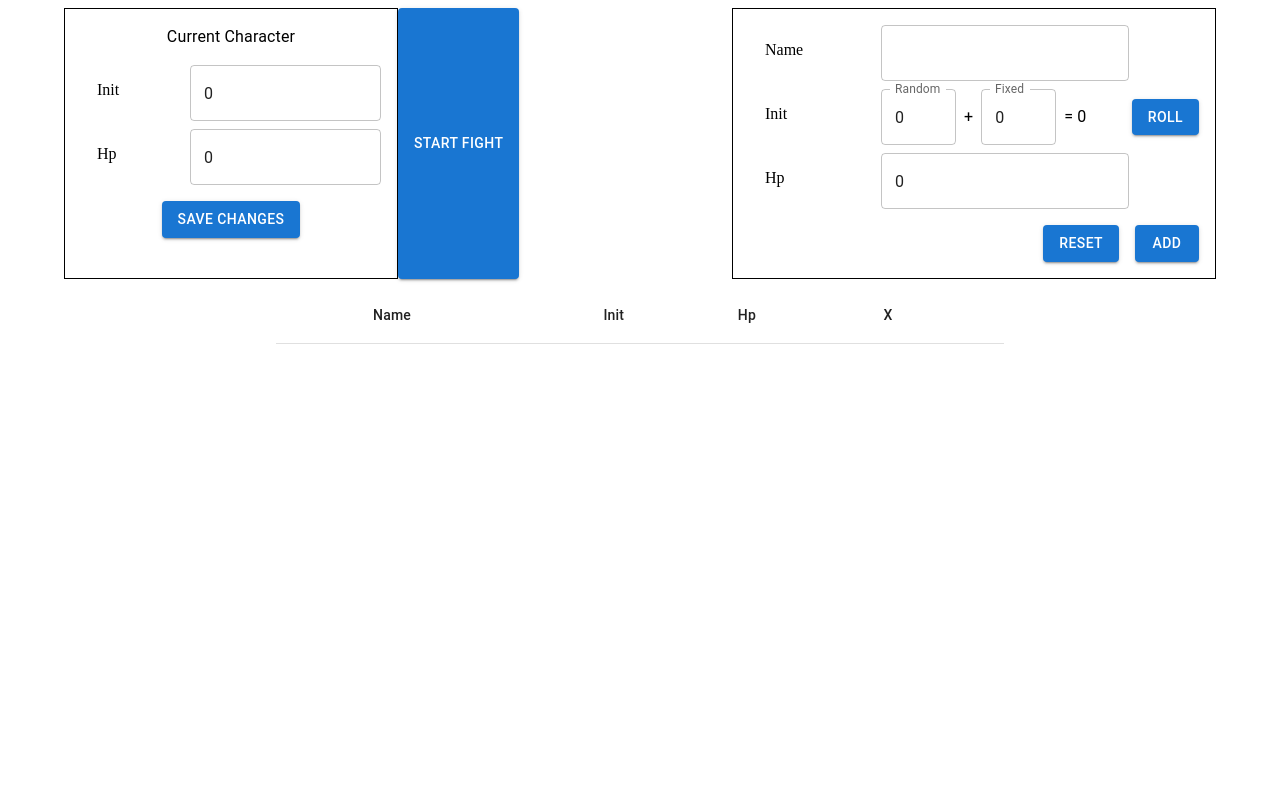
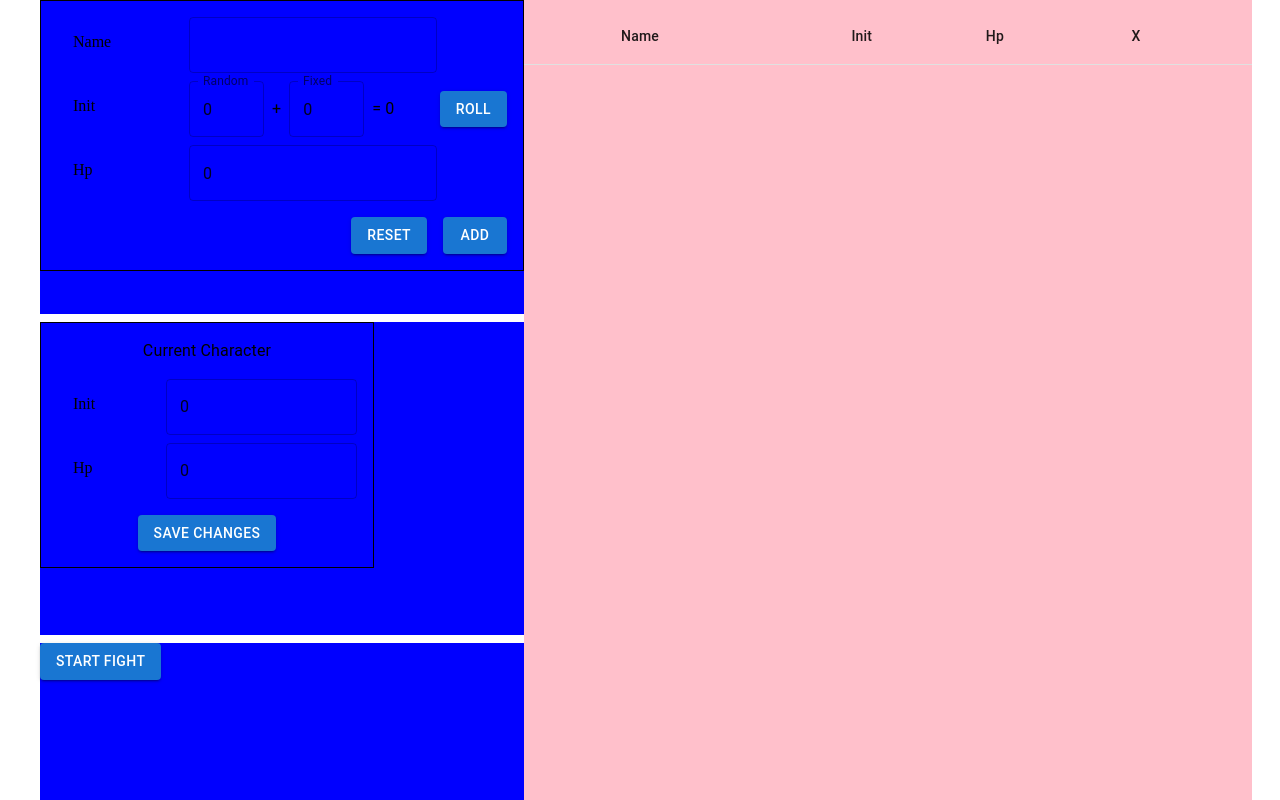
Before and after one commit to BertrandDubillon/DD_Init-helper, a Next.js app: page / in a window 1280 px wide. Built offline with nearby package versions, Linux system fonts and the light colour scheme.

Commit message:
rebuilding...

```diff
--- a/app/DeleteCharButton.jsx
+++ b/app/DeleteCharButton.jsx
@@ -5,17 +5,19 @@ import CloseIcon from "@mui/icons-material/Close";
 import { useState } from "react";
 
 // Component to delete a character from the list, asking for confirmation
-function DeleteCharButton({ deleteCharacter, characterID, charactersArray }) {
+function DeleteCharButton({ deleteCharacter, characterID }) {
   const [isDeleteClicked, setIsDeleteClicked] = useState(false);
   const handleClick = () => {
     setIsDeleteClicked(true);
   };
   return isDeleteClicked ? (
     <Box>
-      <IconButton onClick={() => deleteCharacter(characterID, charactersArray)}>
+      <IconButton onClick={() => deleteCharacter(characterID)}>
         <DoneIcon />
       </IconButton>
-      <IconButton onClick={() => setIsDeleteClicked(false)}>
+      <IconButton onClick={() => {setIsDeleteClicked(false)
+
+      }}>
         <CloseIcon />
       </IconButton>
     </Box>
--- a/app/InitTable.jsx
+++ b/app/InitTable.jsx
@@ -2,7 +2,8 @@ import { Table, TableBody, TableCell, TableContainer, TableHead, TableRow } from
 import DeleteCharButton from "./DeleteCharButton";
 
 // Table component
-function InitTable({ charactersArray, deleteCharacter, editChar }) {
+function InitTable({ sortedCharactersArray, deleteCharacter, updateSelectedCharacter, selectedCharacter }) {
+
     function rowBgColor(character) {
       if (character.hp <= 0) {
         return "red";
@@ -25,12 +26,15 @@ function InitTable({ charactersArray, deleteCharacter, editChar }) {
             </TableRow>
           </TableHead>
           <TableBody>
-            {charactersArray.map((character) => {
+            {sortedCharactersArray.map((character) => {
               return (
                 <TableRow
                   key={character.id}
                   onClick={() => {
-                    editChar(character);
+                    console.log('click');
+                    console.log(character);
+
+                    selectedCharacter(character);
                   }}
                   bgcolor={rowBgColor(character)}
                 >
@@ -45,9 +49,9 @@ function InitTable({ charactersArray, deleteCharacter, editChar }) {
                   </TableCell>
                   <TableCell sx={{ textAlign: "center" }}>
                     <DeleteCharButton
-                      deleteCharacter={deleteCharacter}
-                      characterID={character.id}
-                      charactersArray={charactersArray}
+
+                        deleteCharacter={deleteCharacter}
+                        characterID={character.id}
                     />
                   </TableCell>
                 </TableRow>
--- /dev/null
+++ b/app/LogicBar.jsx
@@ -0,0 +1,20 @@
+import { Box, Stack } from "@mui/material";
+import AddNewChar from "./AddNewChar";
+import EditSelectedChar from "./EditSelectedChar";
+import Turns from "./Turns";
+
+const LogicBar = ({characterToEdit, updateSelectedCharacter, addCharacter, setIsStartPressed}) => {
+
+    return (
+        <Box flex={1} sx={{height:'100vh'}}  >
+            <Stack direction="column" gap={1} sx={{height:'100%'}} >
+                <Box flex={2} sx={{bgcolor: 'blue'}}><AddNewChar addCharacter={addCharacter}/></Box>
+                <Box flex={2} sx={{bgcolor: 'blue'}}><EditSelectedChar characterToEdit={characterToEdit}  updateSelectedCharacter={updateSelectedCharacter} addCharacter={addCharacter}/></Box>
+                <Box flex={1} sx={{bgcolor: 'blue'}}><Turns></Turns></Box>
+            </Stack>
+        </Box>
+
+    );
+};
+
+export default LogicBar;
--- /dev/null
+++ b/app/MainSection.jsx
@@ -0,0 +1,21 @@
+import { Box, Stack } from "@mui/material";
+import InitTable from "./InitTable";
+
+const MainSection = ({ sortedCharactersArray,charactersArray, deleteCharacter, updateSelectedCharacter, selectedCharacter}) => {
+
+    return (
+        <Box flex={3}
+        sx={{bgcolor:"pink"}}>
+            <InitTable
+                charactersArray={charactersArray}
+                sortedCharactersArray={sortedCharactersArray}
+                deleteCharacter={deleteCharacter}
+                updateSelectedCharacter={updateSelectedCharacter}
+                selectedCharacter={selectedCharacter}
+                />
+        </Box>
+
+    );
+};
+
+export default MainSection;
--- /dev/null
+++ b/app/Turns.jsx
@@ -0,0 +1,55 @@
+import { Button } from "@mui/material";
+import { useState } from "react";
+
+const Turns = ({}) => {
+  const [isStartPressed, setIsStartPressed] = useState(false);
+    //Function to handle the next turn trigger
+    const handleNextTurn = ()=>{
+        setIsNextTurnTriggered(true);
+      }
+
+      //Function to reset the Turn Feature
+      const resetTurns = () => {
+        setTurnCounter(0);
+        setCharactersArray(
+          charactersArray.map((char) => {
+            return {
+              ...char,
+              isActive: false,
+              hasPlayed: false,
+            };
+          })
+        );
+        setIsStartPressed(false);
+        setIsNextTurnTriggered(false);
+      };
+      return(
+
+    isStartPressed ? (
+      <>
+        <Button variant="contained" type="button" onClick={handleNextTurn}>
+          Next
+          {turnCounter}
+        </Button>
+        <Button variant="contained" type="button" onClick={() => resetTurns()}>
+          Reset
+        </Button>
+      </>
+    ) : (
+      <Button
+        variant="contained"
+        type="button"
+        onClick={() => {
+          if (sortedCharactersArray.length > 0) {
+            handleNextTurn();
+            setIsStartPressed(true);
+          }
+        }}
+      >
+        Start Fight
+      </Button>
+    ))
+
+};
+
+export default Turns;
--- /dev/null
+++ b/app/global.css
@@ -0,0 +1,3 @@
+body {
+    margin: 0px;
+}
--- a/app/page.js
+++ b/app/page.js
@@ -1,4 +1,5 @@
 "use client";
+import './global.css';
 import {
   Box,
   Container,
@@ -8,6 +9,9 @@ import { useEffect, useState } from "react";
 import InitTable from "./InitTable";
 import AddNewChar from "./AddNewChar";
 import EditSelectedChar from "./EditSelectedChar";
+import LogicBar from "./LogicBar";
+import MainSection from "./MainSection";
+
 
 /*TODO
 Remove floating numbers from number inputs
@@ -32,7 +36,7 @@ export default function Home() {
   const [charactersArray, setCharactersArray] = useState([]);
   const [sortedCharactersArray, setSortedCharactersArray] = useState([]);
   const [turnCounter, setTurnCounter] = useState(0);
-  const [isStartPressed, setIsStartPressed] = useState(false);
+
   const [isNextTurnTriggered, setIsNextTurnTriggered] = useState(false);
    //ID counter, used to make sure every character has a different key
    const [currentID, setCurrentID] = useState(1);
@@ -41,10 +45,17 @@ export default function Home() {
      init: 0,
      hp: 0,
    });
+   //
+
+   useEffect(() => {
+    console.log('characters array : ' + JSON.stringify(charactersArray));
+    console.log('sorted characters array : ' + JSON.stringify(sortedCharactersArray));
+  }, [charactersArray, sortedCharactersArray]);
+
 
   // Sorting from highest to lowest Initiative
   useEffect(() => {
-    setSortedCharactersArray(charactersArray.sort((a, b) => b.init - a.init));
+    setSortedCharactersArray([...charactersArray].sort((a, b) => b.init - a.init));
   }, [charactersArray]);
 
   // Handles the next turn trigger
@@ -184,27 +195,46 @@ export default function Home() {
   }
 
   //Function to delete a character from the list.
-  const deleteCharacter = (characterID, charactersArray) => {
+  const deleteCharacter = (characterID) => {
+    console.log('click');
+    console.log(charactersArray);
+
+
     const newCharacterArray = charactersArray.filter((char) => {
       return char.id !== characterID;
     });
+    console.log('new character array after delete : ' +JSON.stringify(newCharacterArray));
+
+
     setCharactersArray(newCharacterArray);
   };
 
   //Function to get the selected character to display it in the edit window
   const selectedCharacter = (character) => {
+    console.log('set', character);
+    if(!character){
+      console.log('nochar');
+
+    }
+
     setCharacterToEdit(character);
   };
 
   //Function to update a character
   const updateSelectedCharacter = (updatedCharacter) => {
+    console.log('update');
+
     const foundChar = charactersArray.find(
       (char) => char.id === updatedCharacter.id
     );
 
     setCharactersArray(
-      charactersArray.map((char) => {
+      [...charactersArray].map((char) => {
+        console.log('hi');
+
         if (char.id === foundChar.id) {
+          console.log('found');
+
           return {
             ...char,
             hp: updatedCharacter.hp,
@@ -240,52 +270,56 @@ export default function Home() {
 
   //Home() return
   return (
-    <Container>
-      <Box sx={{ display: "flex" }}>
-        <EditSelectedChar
-          characterToEdit={characterToEdit}
-          updateSelectedCharacter={updateSelectedCharacter}
-        ></EditSelectedChar>
-        {isStartPressed ? (
-          <>
-            <Button
-              variant="contained"
-              type="button"
-              onClick={handleNextTurn}
-            >
-              Next
-              {turnCounter}
-            </Button>
-            <Button
-              variant="contained"
-              type="button"
-              onClick={() => resetTurns()}
-            >
-              Reset
-            </Button>
-          </>
-        ) : (
-          <Button
-            variant="contained"
-            type="button"
-            onClick={() => {
-              if (sortedCharactersArray.length > 0) {
-                handleNextTurn();
-                setIsStartPressed(true);
-              }
-            }}
-          >
-            Start Fight
-          </Button>
-        )}
+    <Container disableGutters sx={{display: "flex"}}>
+      <LogicBar updateSelectedCharacter={updateSelectedCharacter} characterToEdit={characterToEdit} addCharacter={addCharacter} selectedCharacter={selectedCharacter}/>
+      <MainSection charactersArray={charactersArray} sortedCharactersArray={sortedCharactersArray} deleteCharacter={deleteCharacter} selectedCharacter={selectedCharacter} />
+    </Container>
+    // <Container>
+    //   <Box sx={{ display: "flex" }}>
+    //     <EditSelectedChar
+    //       characterToEdit={characterToEdit}
+    //       updateSelectedCharacter={updateSelectedCharacter}
+    //     ></EditSelectedChar>
+    //     {isStartPressed ? (
+    //       <>
+    //         <Button
+    //           variant="contained"
+    //           type="button"
+    //           onClick={handleNextTurn}
+    //         >
+    //           Next
+    //           {turnCounter}
+    //         </Button>
+    //         <Button
+    //           variant="contained"
+    //           type="button"
+    //           onClick={() => resetTurns()}
+    //         >
+    //           Reset
+    //         </Button>
+    //       </>
+    //     ) : (
+    //       <Button
+    //         variant="contained"
+    //         type="button"
+    //         onClick={() => {
+    //           if (sortedCharactersArray.length > 0) {
+    //             handleNextTurn();
+    //             setIsStartPressed(true);
+    //           }
+    //         }}
+    //       >
+    //         Start Fight
+    //       </Button>
+    //     )}
 
-        <AddNewChar addCharacter={addCharacter} />
-      </Box>
-      <InitTable
-        charactersArray={sortedCharactersArray}
-        deleteCharacter={deleteCharacter}
-        editChar={selectedCharacter}
-      />
-    </Container>
+    //     <AddNewChar addCharacter={addCharacter} />
+    //   </Box>
+    //   <InitTable
+    //     charactersArray={sortedCharactersArray}
+    //     deleteCharacter={deleteCharacter}
+    //     editChar={selectedCharacter}
+    //   />
+    // </Container>
   );
 }
```
